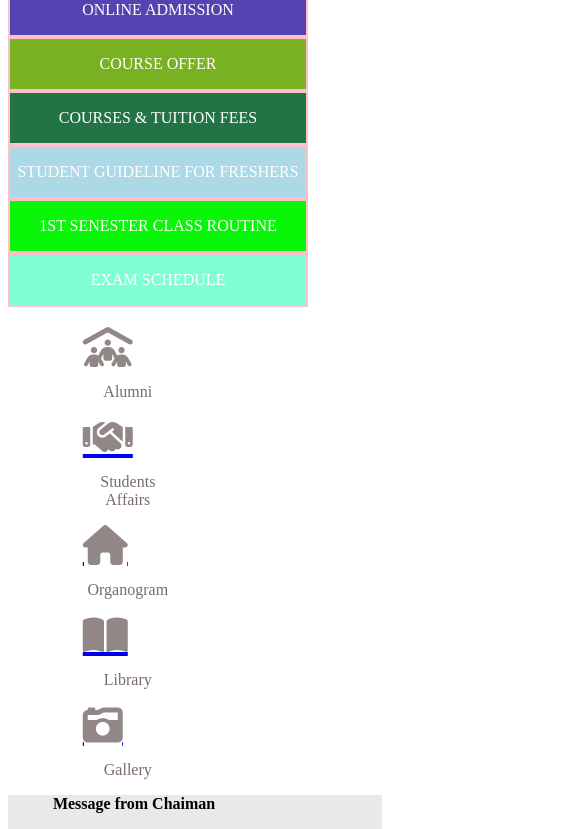
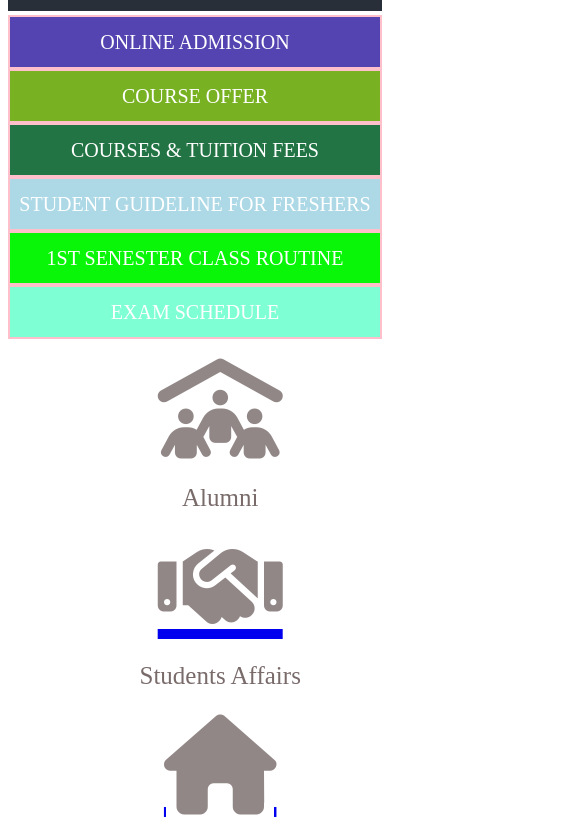
Before and after one commit to mdnlislam/html, a React (Vite) app: page / in a window 390 px wide. Shown: the part 1006-1835 px from the top of the page, 585 px wide, since content can reach past the window. Built offline with nearby package versions, Linux system fonts and the light colour scheme.

Commit message:
some change

```diff
--- a/src/App.css
+++ b/src/App.css
@@ -613,7 +613,7 @@
 
     @media screen and (max-width:600px) {
       .project h2{
-        font-size: 8px;
+        font-size: 16px;
         text-align: center;
 
 
@@ -656,11 +656,11 @@
 
         /* new  */
 
-          .navbar{
+           .navbar{
             display: block;
           }
 
-          .ber:hover .Menu_Ber{
+           .ber:hover .Menu_Ber{
             display: block;
 
 
@@ -692,10 +692,14 @@
 
          .ADMISSION{
           position: static;
+          width: 100%;
+         }
+         .ADMISSION a{
+          font-size: 20px;
          }
 
          .varsity_picture img{
-          width: 330px;
+          width: 100%;
          }
 
 
@@ -705,14 +709,42 @@
 
            .new_work{
             display: block;
+
+
            }
 
             .some_logo{
               /* border: 2px solid red; */
-              width: 90px;
-              margin-left: 20%;
+              width: 200px;
+              margin-left: 30%;
+
+            }
+            .some_logo a{
+              justify-content: center;
+              font-size: 100px;
             }
 
+            .fa-people-roof{
+              font-size: 100px;
+            }
+
+            .fa-handshake{
+              font-size: 100px;
+            }
+
+            .fa-house{
+              font-size: 100px;
+
+            }
+            .fa-book-open {
+              font-size: 100px;
+            }
+            .fa-camera-retro{
+              font-size: 100px;
+            }
+            .logo_contant p{
+              font-size: 25px;
+            }
 
             /* new */
 
@@ -720,6 +752,13 @@
             /* topic */
            .text{
             position: static;
+
+           }
+           .text p{
+            font-size: 25px;
+           }
+           .text h2{
+            font-size: 25px;
            }
 
             .picture{
@@ -751,6 +790,9 @@
           .Message_contant_5 img{
             margin-left: -50%;
           }
+          .heading_5{
+            font-size: 25px;
+          }
 
             /* topic */
 
@@ -759,13 +801,16 @@
 
           .step_ber{
             display: block;
+
           }
+
+
           .content{
-            width: 300px;
+            width: 100%;
           }
 
            .header{
-            width: 300px;
+            width: 100%;
            }
 
            /* new */
@@ -791,13 +836,20 @@
            /* new */
               .contact{
                 display: block;
-                width: 300px;
-                margin-left: 15%;
+                width: 100%;
+
+              }
+
+              .information_content p{
+                font-size: 25px;
+              }
+              .information h5{
+                font-size: 25px;
               }
 
                .University{
-                width: 300px;
-                margin-left: 15%;
+                width: 100%;
+
                }
 
             /* new */
--- a/src/components/Header.jsx
+++ b/src/components/Header.jsx
@@ -5,7 +5,7 @@ function Header() {
   return (
     <>
 
-    <div className='Mobail_screen'>
+    {/* <div className='Mobail_screen'>
 
 
          <div header>
@@ -45,14 +45,14 @@ function Header() {
           <a href="#">Apply for Certificate</a>
           </div>
          </div>
-         </div>
+         </div> */}
 
 
      {/* new item */}
 
 
 
-          <div className='Dropdown'>
+          {/* <div className='Dropdown'>
 
            <div className='bers'>
            <label className='dropbtn' htmlFor="dropdown-toggle"> <i class="fa-solid fa-bars"></i></label>
@@ -72,7 +72,7 @@ function Header() {
 
            </div>
 
-          </div>
+          </div> */}
 
 
 
@@ -80,13 +80,13 @@ function Header() {
 
 
 
-     <div className='marquee'>
+     {/* <div className='marquee'>
      <marquee  behavior="scoller" direction="left and right">
     <h2>EUROPEAN UNIVERSITY OF BANGLADESH </h2>
 
 
     </marquee>
-     </div>
+     </div> */}
 
       {/* new item */}
 
@@ -94,24 +94,24 @@ function Header() {
 
 {/* new topic */}
 
-  <div className='FEES'>
+  {/* <div className='FEES'>
 
    <a href="#">ONLINE ADMISSION</a>
    <a href="#"> COURSE OF OFFER</a>
    <a href="#"> COURSES & TUTITION FEES</a>
    <a href="#"> STUDENT GUIDELINE FOR FRESHERS</a>
    <a href="#">1ST SEMESTER CLASS ROUTINE</a>
-   <a href="#"> EXAM SCHEDULE</a>
+   <a href="#"> EXAM SCHEDULE</a> */}
 
 
 
-  </div>
+  {/* </div>
   <div className='icons'>
       <a href="#"><i class="fa-brands fa-facebook"></i></a>
       <a href="#"><i class="fa-brands fa-youtube"></i></a>
 
      </div>
-
+    */}
 {/* new topic */}
 
 
@@ -119,14 +119,14 @@ function Header() {
 
        {/* new work */}
 
-       <div className='varsity'>
+       {/* <div className='varsity'>
        <img src="public/img/varsity.jpg" alt="" />
-       </div>
+       </div> */}
 
 
         {/* new work */}
 
-         <div className='Book'>
+         {/* <div className='Book'>
 
            <div className='book_con'>
            <a href="#"><i class="fa-solid fa-people-roof"></i></a>
@@ -143,8 +143,8 @@ function Header() {
            <h3>Organogram</h3>
            </div>
 
-           <div className='book_con'>
-           <a href="#"><i class="fa-solid fa-book-open"></i></a>
+           <div className='book_con'> */}
+           {/* <a href="#"><i class="fa-solid fa-book-open"></i></a>
            <h3>Library</h3>
            </div>
 
@@ -153,7 +153,7 @@ function Header() {
            <h3>Gallery</h3>
            </div>
          </div>
-
+ */}
 
 
 
@@ -164,9 +164,9 @@ function Header() {
 
             <div className='chairman'>
 
-            <h5>Message from Chaiman</h5>
+            {/* <h5>Message from Chaiman</h5> */}
 
-<p>
+{/* <p>
  The European University of Bangladesh has started its journey tomards achieving excellence in higher education in this country in
  its consideration, the fount of progress in Europ has been higher education centering around science and technology in search of
  excellence the European , the European University of Bangladesh will, go at length , to emulate the ways traversed by universities and institution
@@ -189,7 +189,7 @@ function Header() {
 
 </div>
 
-            </div>
+            </div> */}
 
 
          {/* new work */}
@@ -199,7 +199,7 @@ function Header() {
 
          {/* Activities and Notices */}
 
-
+{/*
             <div className='activ_7'>
 
               <h2>Activities and Notices</h2>
@@ -214,17 +214,39 @@ function Header() {
               <div className='active_8_C'>
                 <h5>Urgent Notice <br />August 6th,2024</h5>
 
-              </div>
+              </div> */}
 
 
 
-             </div>
+             {/* </div>
              <div className='number'>
              <a href="#"><i class="fa-sharp fa-solid fa-pen-fancy"></i></a>
               </div>
 
 
 
+              <div className='active_8'>
+
+<button className='button'>
+<p>6 <br />08,2024</p>
+
+ </button> */}
+
+ {/* <div className='active_8_C'>
+   <h5>Urgent Notice <br />August 6th,2024</h5>
+
+ </div>
+
+
+
+</div>
+<div className='number'>
+<a href="#"><i class="fa-sharp fa-solid fa-pen-fancy"></i></a>
+ </div>
+
+
+                        */}
+{/*
               <div className='active_8'>
 
 <button className='button'>
@@ -242,35 +264,13 @@ function Header() {
 </div>
 <div className='number'>
 <a href="#"><i class="fa-sharp fa-solid fa-pen-fancy"></i></a>
- </div>
-
-
-
-
-              <div className='active_8'>
-
-<button className='button'>
-<p>6 <br />08,2024</p>
-
- </button>
-
- <div className='active_8_C'>
-   <h5>Urgent Notice <br />August 6th,2024</h5>
-
- </div>
-
-
-
-</div>
-<div className='number'>
-<a href="#"><i class="fa-sharp fa-solid fa-pen-fancy"></i></a>
- </div>
+ </div> */}
 
 
 
 
 
-
+{/*
  <div className='active_8'>
 
 <button className='button'>
@@ -289,12 +289,12 @@ function Header() {
 <div className='number'>
 <a href="#"><i class="fa-sharp fa-solid fa-pen-fancy"></i></a>
  </div>
+ */}
 
 
 
 
-
- <div className='active_8'>
+ {/* <div className='active_8'>
 
 <button className='button'>
 <p>6 <br />08,2024</p>
@@ -311,12 +311,12 @@ function Header() {
 </div>
 <div className='number'>
 <a href="#"><i class="fa-sharp fa-solid fa-pen-fancy"></i></a>
- </div>
+ </div> */}
 
 
 
 
-
+{/*
  <div className='active_8'>
 
 <button className='button'>
@@ -327,10 +327,10 @@ function Header() {
  <div className='active_8_C'>
    <h5>Urgent Notice <br />August 6th,2024</h5>
 
- </div>
+ </div> */}
 
 
-
+{/*
 </div>
 <div className='number'>
 <a href="#"><i class="fa-sharp fa-solid fa-pen-fancy"></i></a>
@@ -338,7 +338,7 @@ function Header() {
 
 
             </div>
-
+ */}
 
 
           {/* Activities and Notices */}
@@ -349,7 +349,7 @@ function Header() {
           {/* message from vice chairman */}
 
 
-              <div className='Vice'>
+              {/* <div className='Vice'>
 
 
                 <div className='Vice_c'>
@@ -363,12 +363,12 @@ function Header() {
     The determinants of development have been changing from manufacturing to services and from capital resources to knowledge resources. <button>More</button></p>
 
 
-                </div>
+                </div> */}
 
 
 
-
-              </div>
+{/*
+              </div> */}
 
 
 
--- a/src/components/Product-card.jsx
+++ b/src/components/Product-card.jsx
@@ -483,7 +483,7 @@ function ProductCard() {
  </div>
 
 
- <div className="video_container">
+   {/* <div className="video_container">
      <video controls src="public/img/video.mp4"></video>
 
 
@@ -492,7 +492,7 @@ function ProductCard() {
 
      </div>
 
-    </div>
+    </div>  */}
 
 
     {/* new topic */}
```
Lines whose indentation alone changed are shown as unchanged.
